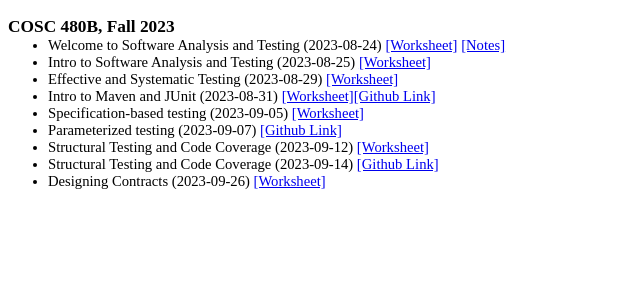
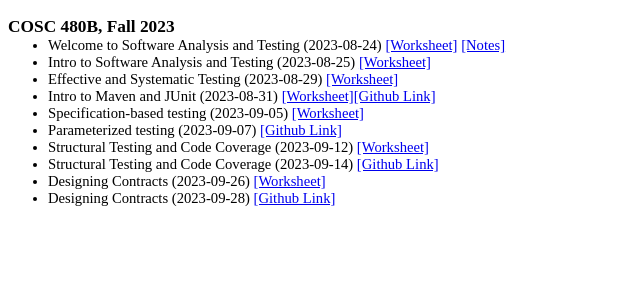
Before and after one commit to georgianahaldeman/cosc480, a Jekyll site: the page built from docs/notes/index.md, in a window 1280 px wide. Shown: the top 300 px of the page, without its empty margins (0-640 px from the left). Built offline with Jekyll 4.4.1, drawn with Linux system fonts in a browser that asks for light colours; our own code applies the rules of GitHub Pages for plain Markdown files.

Commit message:
desinging contracts github

```diff
--- a/docs/notes/index.md
+++ b/docs/notes/index.md
@@ -17,3 +17,5 @@
 - Structural Testing and Code Coverage (2023-09-14) [[Github Link]](https://classroom.github.com/a/GksgnPgQ)
 
 - Designing Contracts (2023-09-26) [[Worksheet]](./notes/9_26.pdf)
+
+- Designing Contracts (2023-09-28) [[Github Link]](https://classroom.github.com/a/OUn9v2_l)
```
